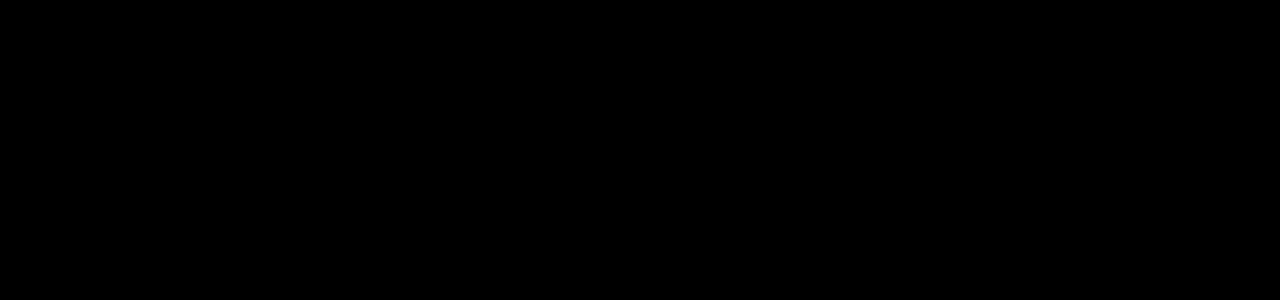
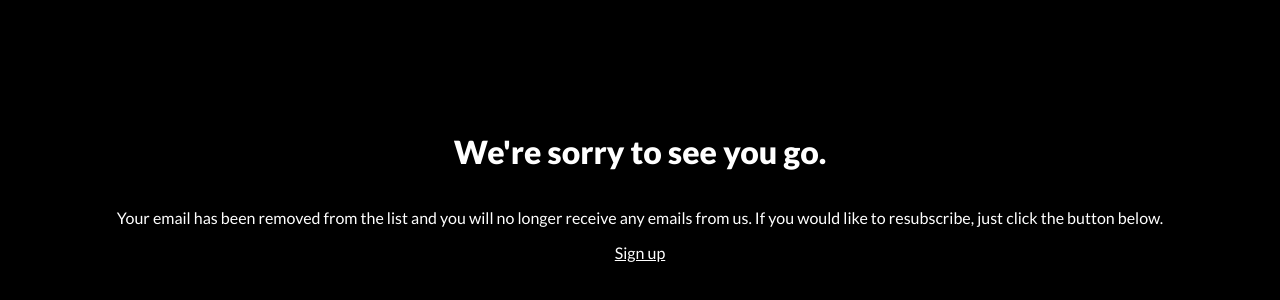
Before and after one commit to shan8851/rdg, a React (Create React App) app: page /sorry in a window 1280 px wide. Before the commit this address had no page. Shown: the part 214-514 px from the top of the page. Built offline with nearby package versions, Linux system fonts and the light colour scheme.

Commit message:
adding forwarding urls

```diff
--- a/package.json
+++ b/package.json
@@ -6,6 +6,7 @@
     "@testing-library/jest-dom": "^5.14.1",
     "@testing-library/react": "^12.0.0",
     "@testing-library/user-event": "^13.2.1",
+    "axios": "^0.26.0",
     "node-sass": "^7.0.1",
     "react": "^17.0.2",
     "react-dom": "^17.0.2",
--- a/src/App.js
+++ b/src/App.js
@@ -1,6 +1,8 @@
 import { BrowserRouter, Routes, Route } from "react-router-dom";
 import { Main } from "./components/main/Main";
+import { Sorry } from "./components/sorry/Sorry";
 import { Testimonials } from "./components/testimonials/Testimonials";
+import { Thanks } from "./components/thanks/Thanks";
 
 function App() {
   return (
@@ -8,6 +10,8 @@ function App() {
       <Routes>
         <Route path="/" element={<Main />} />
         <Route path="/testimonials" element={<Testimonials />} />
+        <Route path="/thanks" element={<Thanks />} />
+        <Route path="/sorry" element={<Sorry />} />
       </Routes>
     </BrowserRouter>
   );
--- a/src/components/main/main.module.scss
+++ b/src/components/main/main.module.scss
@@ -52,4 +52,5 @@
 .linkText {
   color: $white;
   text-decoration: underline;
+  margin-top: $x2;
 }
--- a/src/components/signup/Signup.js
+++ b/src/components/signup/Signup.js
@@ -1,12 +1,49 @@
-import React from "react";
+import React, { useState } from "react";
 import s from "./Signup.module.scss";
+import axios from "axios";
+
 export const Signup = () => {
+  const [email, setEmail] = useState("");
+  const [errorText, setErrorText] = useState("");
+  const headers = {
+    Authorization: "Token 452bb5c7-4ef2-4ba7-a576-004aa891e061",
+  };
+
+  const data = {
+    email: email,
+    notes: "landing page",
+  };
+
+  const onSignUp = async () => {
+    if (/^\w+([\.-]?\w+)*@\w+([\.-]?\w+)*(\.\w{2,3})+$/.test(email)) {
+      const response = await axios.post(
+        "https://api.buttondown.email/v1/subscribers",
+        data,
+        {
+          headers: headers,
+        }
+      );
+      console.log(response);
+    } else {
+      setErrorText("Hmmm, that doesn't look like a valid email address");
+    }
+  };
   return (
-    <div className={s.container}>
-      <div className={s.inputWrapper}>
-        <input placeholder="Email" className={s.input} type="text" />
-        <button className={s.button}>SUBSCRIBE</button>
+    <>
+      <div className={s.container}>
+        <div className={s.inputWrapper}>
+          <input
+            placeholder="Email"
+            className={s.input}
+            type="text"
+            onChange={(e) => setEmail(e.target.value)}
+          />
+          <button onClick={() => onSignUp()} className={s.button}>
+            SUBSCRIBE
+          </button>
+        </div>
       </div>
-    </div>
+      {errorText !== "" && <p className={s.errorText}>{errorText}</p>}
+    </>
   );
 };
--- a/src/components/signup/Signup.module.scss
+++ b/src/components/signup/Signup.module.scss
@@ -38,9 +38,14 @@
   font-family: lato;
   color: $white;
   font-weight: 900;
-  margin-bottom: $x4;
+
   cursor: pointer;
   @media (max-width: 768px) {
     font-size: 16px;
   }
 }
+
+.errorText {
+  color: red;
+  font-weight: bold;
+}
--- /dev/null
+++ b/src/components/sorry/Sorry.js
@@ -0,0 +1,22 @@
+import React from "react";
+import { Layout } from "../layout/Layout";
+import { Link } from "react-router-dom";
+import s from "./Sorry.module.scss";
+
+export const Sorry = () => {
+  return (
+    <Layout>
+      <div className={s.container}>
+        <h1>We're sorry to see you go.</h1>
+        <p>
+          Your email has been removed from the list and you will no longer
+          receive any emails from us. If you would like to resubscribe, just
+          click the button below.
+        </p>
+        <Link to="/" className={s.linkText}>
+          Sign up
+        </Link>
+      </div>
+    </Layout>
+  );
+};
--- /dev/null
+++ b/src/components/sorry/Sorry.module.scss
@@ -0,0 +1,18 @@
+@import "../../styles/colors";
+@import "../../styles/variables";
+
+.container {
+  display: flex;
+  flex-direction: column;
+  justify-content: center;
+  align-items: center;
+  padding: $x8;
+  @media (max-width: 768px) {
+    padding: $x4;
+  }
+}
+
+.linkText {
+  color: $white;
+  text-decoration: underline;
+}
--- a/src/components/testimonials/Testimonials.module.scss
+++ b/src/components/testimonials/Testimonials.module.scss
@@ -46,5 +46,5 @@
   color: $white;
   text-decoration: underline;
   font-size: 24px;
-  margin-bottom: $x3;
+  margin: $x2 0;
 }
--- /dev/null
+++ b/src/components/thanks/Thanks.js
@@ -0,0 +1,17 @@
+import React from "react";
+import { Layout } from "../layout/Layout";
+import s from "./Thanks.module.scss";
+
+export const Thanks = () => {
+  return (
+    <Layout>
+      <div className={s.container}>
+        <h1>Thanks for subscribing.</h1>
+        <p>
+          Your email has been added to the list and you will receive a fresh
+          edition of Ready Dev Go every Monday.
+        </p>
+      </div>
+    </Layout>
+  );
+};
--- /dev/null
+++ b/src/components/thanks/Thanks.module.scss
@@ -0,0 +1,13 @@
+@import "../../styles/colors";
+@import "../../styles/variables";
+
+.container {
+  display: flex;
+  flex-direction: column;
+  justify-content: center;
+  align-items: center;
+  padding: $x8;
+  @media (max-width: 768px) {
+    padding: $x4;
+  }
+}
```
Also changed, not shown: 2 other files (tests, documents, lock files or other folders).
